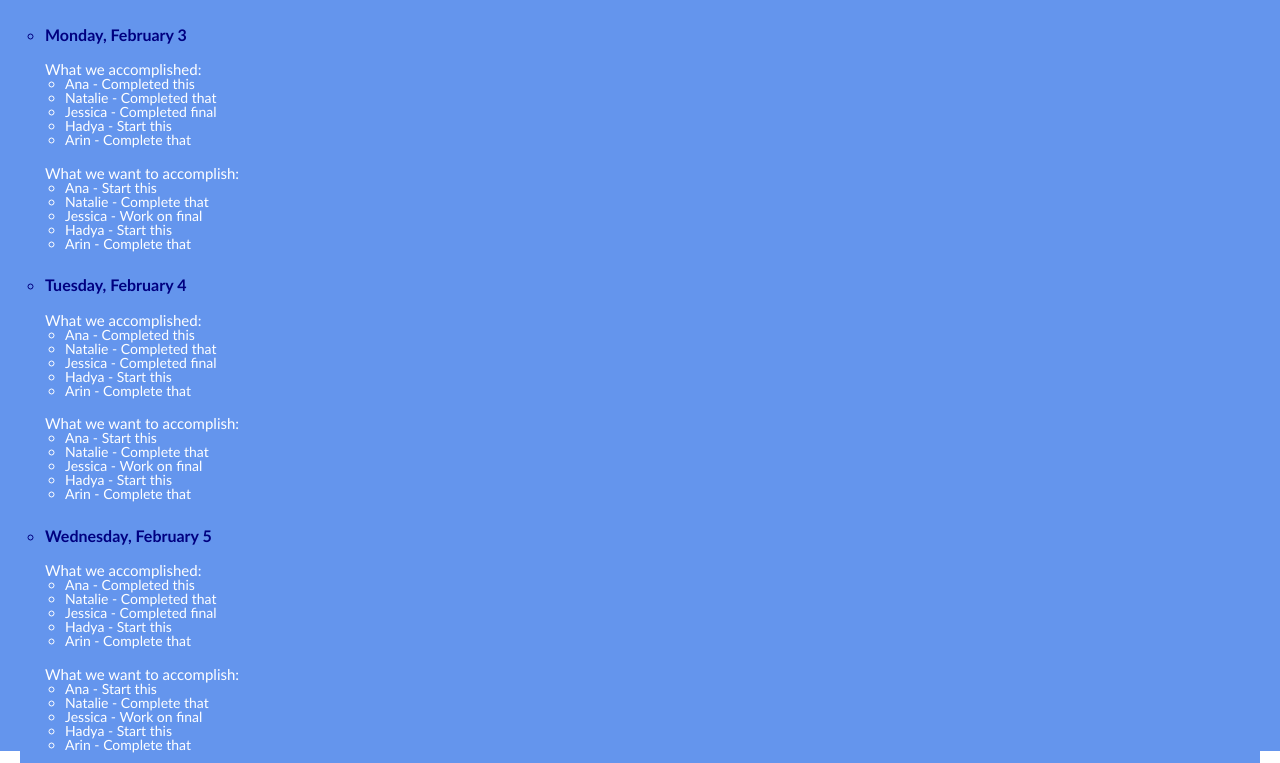
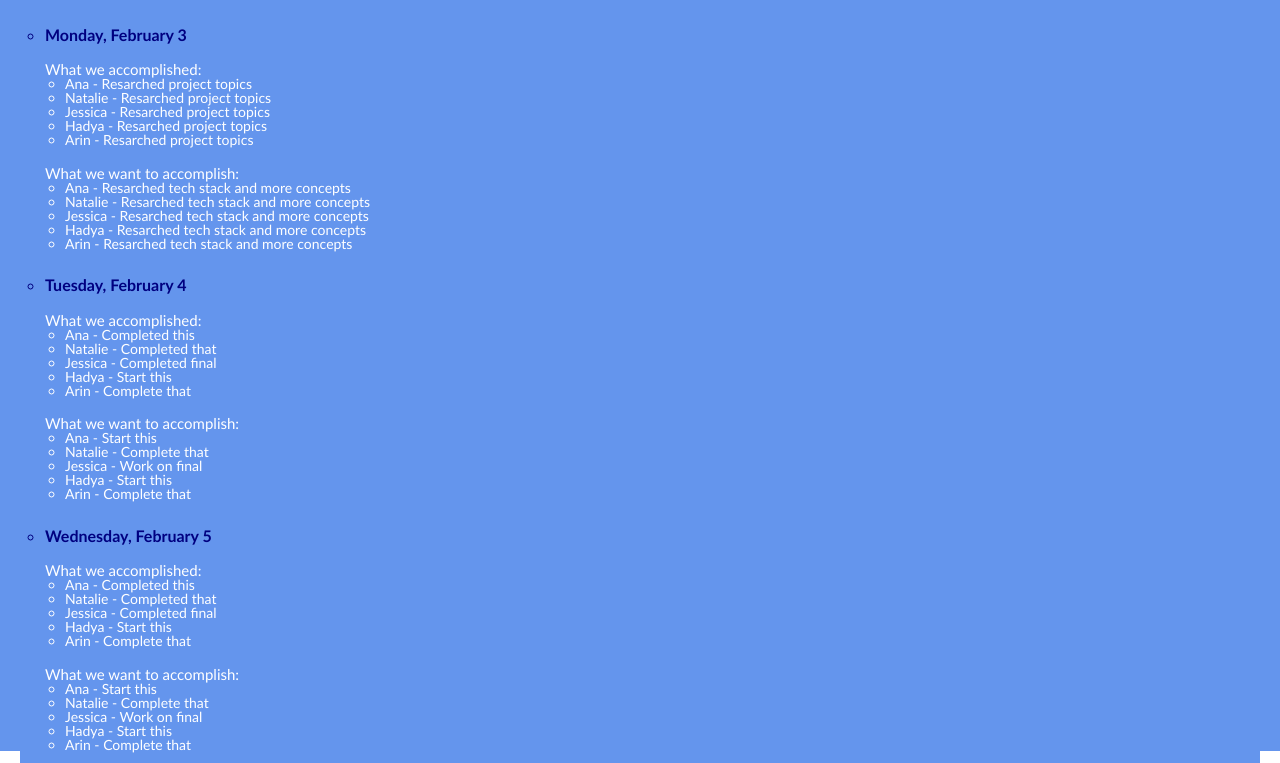
Before and after one commit to NovaByte-CS4800-Group-2/NovaByte-website, a plain HTML site: page logs.html in a window 1280 px wide. Shown: the part 140-903 px from the top of the page. Drawn offline with Linux system fonts and the light colour scheme; a web font is replaced by a local one.

Commit message:
updated log

```diff
--- a/logs.html
+++ b/logs.html
@@ -18,20 +18,20 @@
                 <li>Monday, February 3
                     <dl>What we accomplished:
                         <ol>
-                            <li class="smaller-text">Ana - Completed this</li>
-                            <li class="smaller-text">Natalie - Completed that</li>
-                            <li class="smaller-text">Jessica - Completed final</li>
-                            <li class="smaller-text">Hadya - Start this</li>
-                            <li class="smaller-text">Arin - Complete that</li>
+                            <li class="smaller-text">Ana - Resarched project topics</li>
+                            <li class="smaller-text">Natalie - Resarched project topics</li>
+                            <li class="smaller-text">Jessica - Resarched project topics</li>
+                            <li class="smaller-text">Hadya - Resarched project topics</li>
+                            <li class="smaller-text">Arin - Resarched project topics</li>
 
                         </ol>
                     <dl>What we want to accomplish:
                         <ol>
-                            <li class="smaller-text">Ana - Start this</li>
-                            <li class="smaller-text">Natalie - Complete that</li>
-                            <li class="smaller-text">Jessica - Work on final</li>
-                            <li class="smaller-text">Hadya - Start this</li>
-                            <li class="smaller-text">Arin - Complete that</li>
+                            <li class="smaller-text">Ana - Resarched tech stack and more concepts</li>
+                            <li class="smaller-text">Natalie - Resarched tech stack and more concepts</li>
+                            <li class="smaller-text">Jessica - Resarched tech stack and more concepts</li>
+                            <li class="smaller-text">Hadya - Resarched tech stack and more concepts</li>
+                            <li class="smaller-text">Arin - Resarched tech stack and more concepts</li>
                         </ol>
                     </dl>
                 </li>
```
